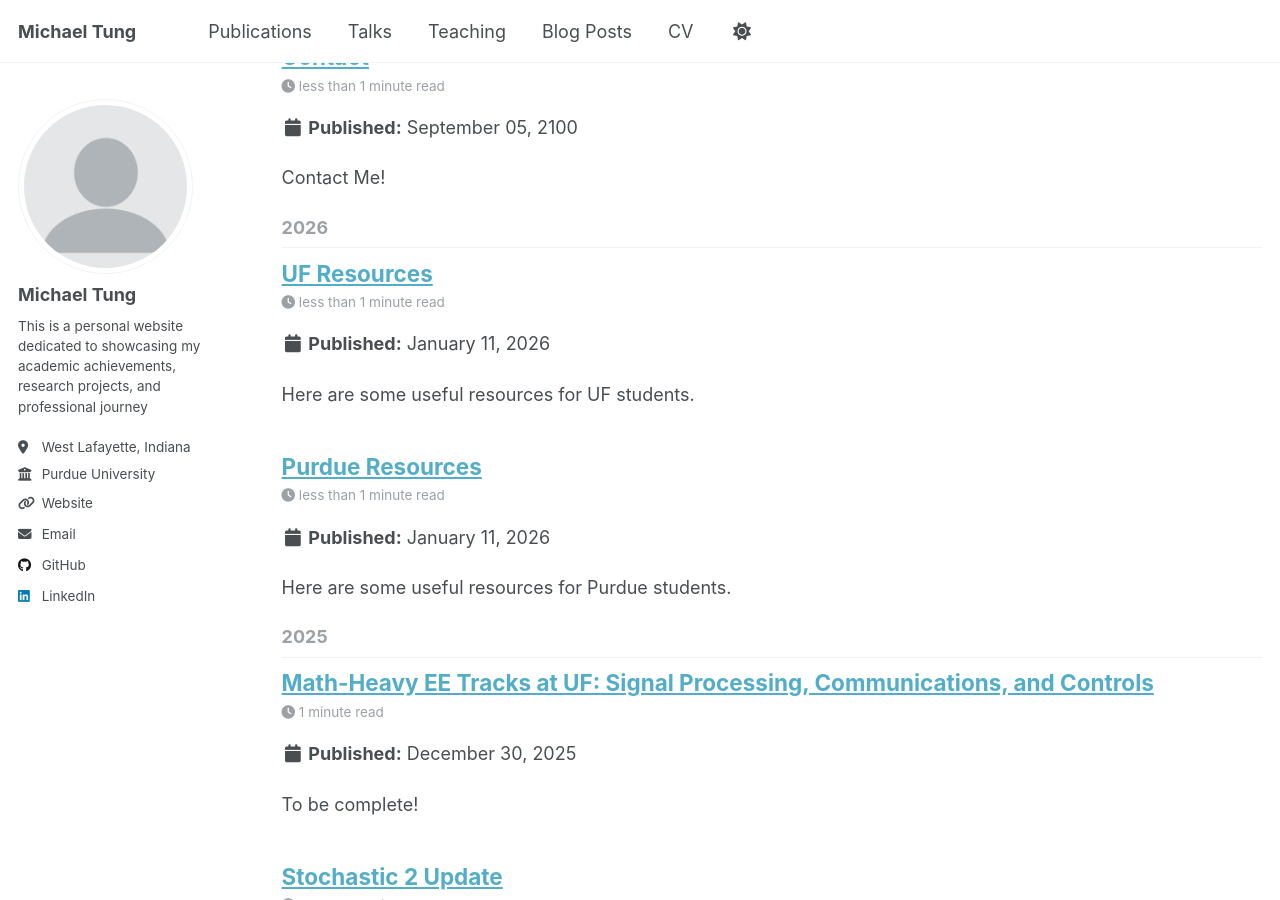
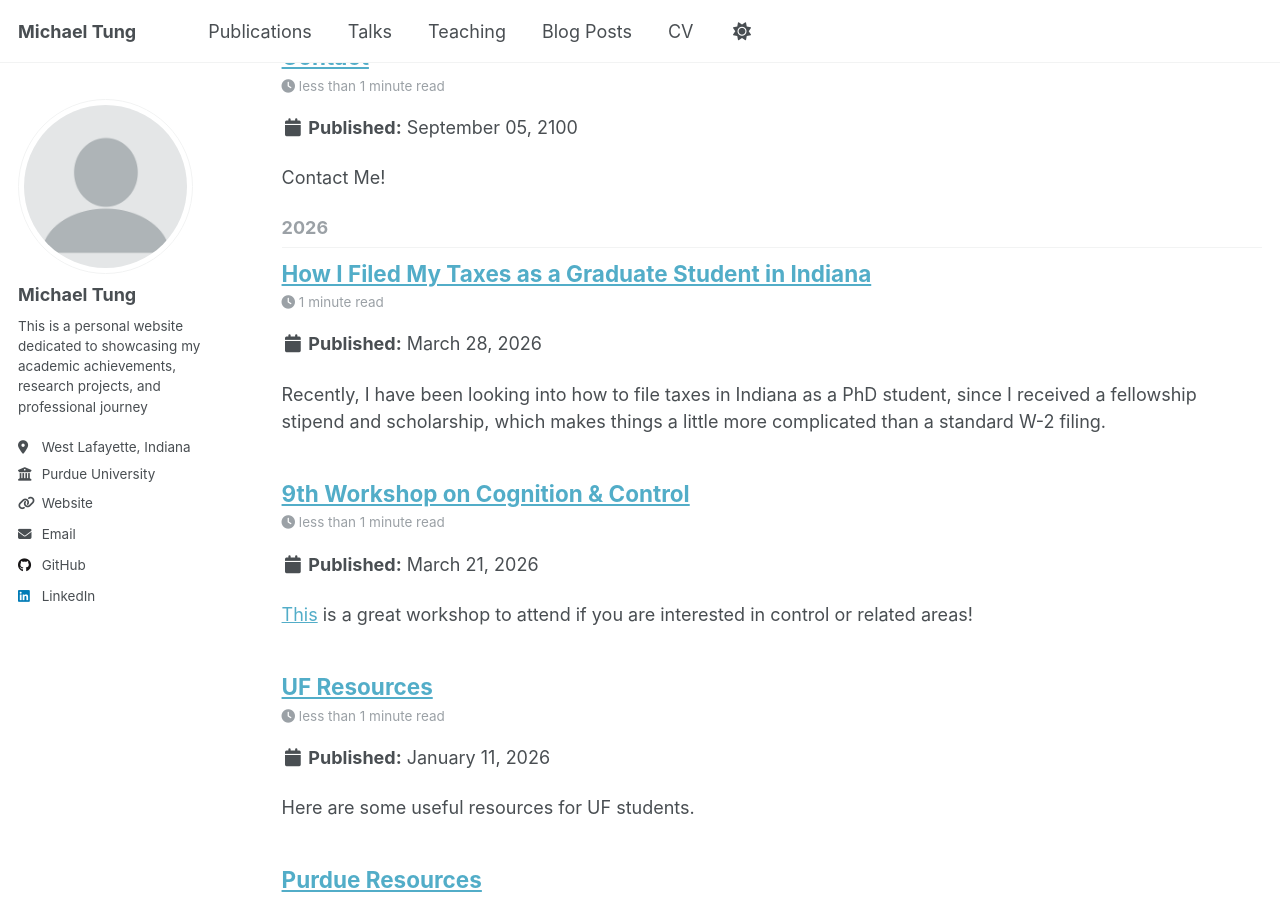
Before and after one commit to GodKnowss/GodKnowss.github.io, a Jekyll site: the page built from _pages/year-archive.html, in a window 1280 px wide and 900 px high, scrolled down 369 px. Built offline with Jekyll 4.4.1, drawn with Linux system fonts in a browser that asks for light colours; a script that is not in the unit is left out.

Commit message:
add new posts

```diff
--- /dev/null
+++ b/_posts/2026/2026-03-21-control-workshop-uf.md
@@ -0,0 +1,13 @@
+---
+title: '9th Workshop on Cognition & Control'
+date: 2026-03-21
+permalink: /posts/2026/03/control-workshop-UF/
+tags:
+  - UF
+---
+
+
+[This](https://faculty.eng.ufl.edu/meyn/c3/c3-9/) is a great workshop to attend if you are interested in control or related areas!
+
+
+------
--- /dev/null
+++ b/_posts/2026/2026-03-27-phd-student-taxes-indiana.md
@@ -0,0 +1,31 @@
+---
+title: 'How I Filed My Taxes as a Graduate Student in Indiana'
+date: 2026-03-28
+permalink: /posts/2026/03/phd-student-taxes-indiana/
+tags:
+  - Purdue
+  - Personal
+---
+
+Recently, I have been looking into how to file taxes in Indiana as a PhD student, since I received a fellowship stipend and scholarship,
+which makes things a little more complicated than a standard W-2 filing.
+
+According to the [Indiana Government website](https://www.in.gov/dor/i-am-a/individual/infreefile/), there are four recommended free filing services: TaxSlayer, FreeTaxUSA, OLT, and 1040.com.
+All four also include free state tax returns if you qualify based on income.
+If none of these work for your situation, the [IRS website](https://apps.irs.gov/app/freeFile/browse-all-offers/) also lists additional free filing options you can choose from.
+
+I also talked with a few PhD students at Purdue. For domestic students, most recommend FreeTaxUSA, with some mentioning TaxAct as an alternative.
+H&R Block came up as a solid option for married students, and TurboTax was popular among friends from Florida, where there is no state income tax anyway.
+
+For international students, the answer is different. You are required to use Glacier Tax, which Purdue and many other institutions provide access to.
+
+I ended up going with FreeTaxUSA, partly because AI recommended it and partly because it was genuinely easy to navigate.
+The federal return is completely free, and if you access it through the Indiana Government website, the state return is free as well.
+Since most grad students are not exactly rolling in money, the fact that it is essentially free for most of us is a big plus.
+
+Just make sure you file before the deadline. This year, it is April 15, 2026.
+
+![Indiana free file website](files/images/Screenshot_28-3-2026_155020_www.in.gov.jpeg)
+*Screenshot of the Indiana free file website*
+
+------
```
Also changed, not shown: _pages/about.md (+2 -2 lines), files/images/Screenshot_28-3-2026_155020_www.in.gov.jpeg (added).
